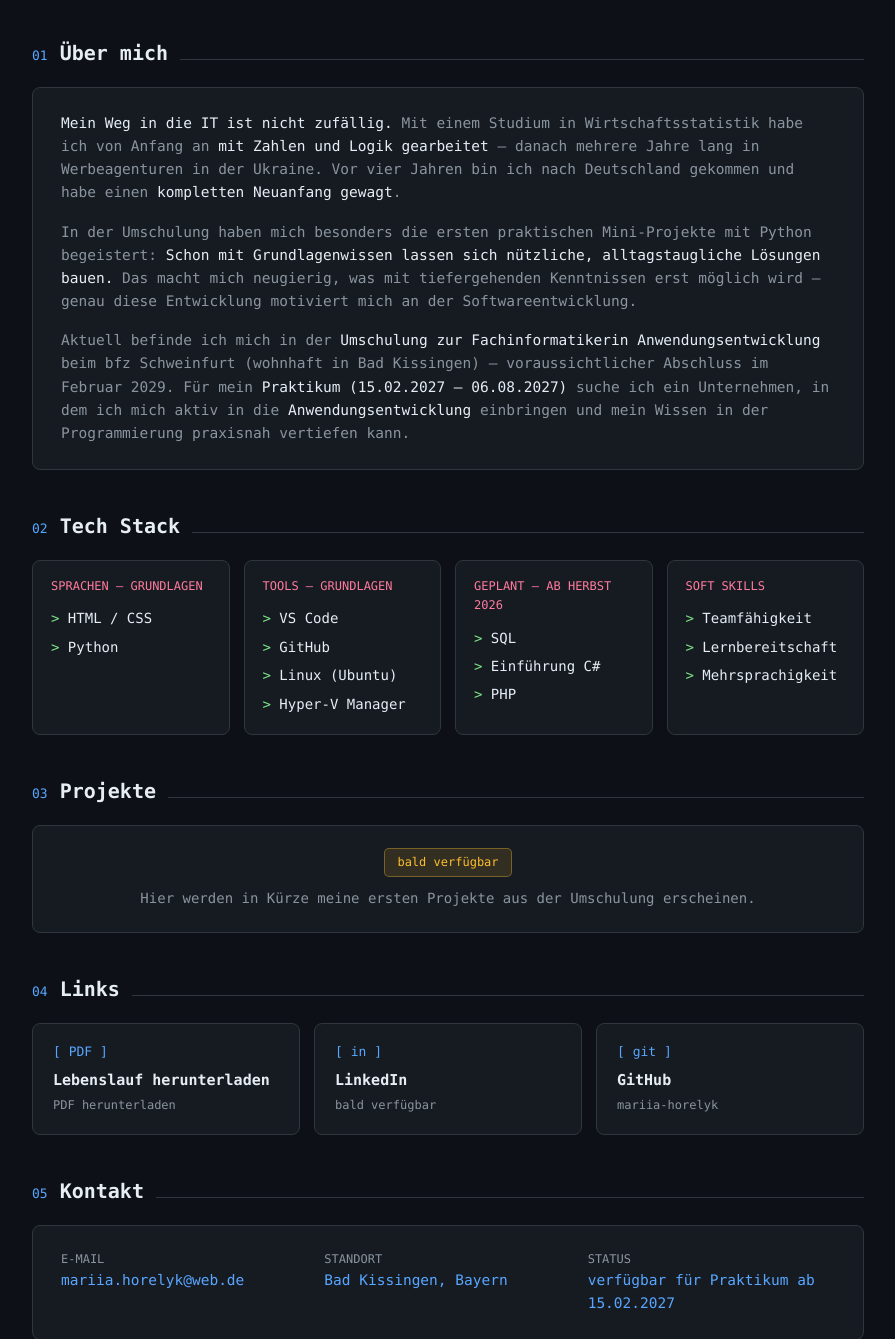
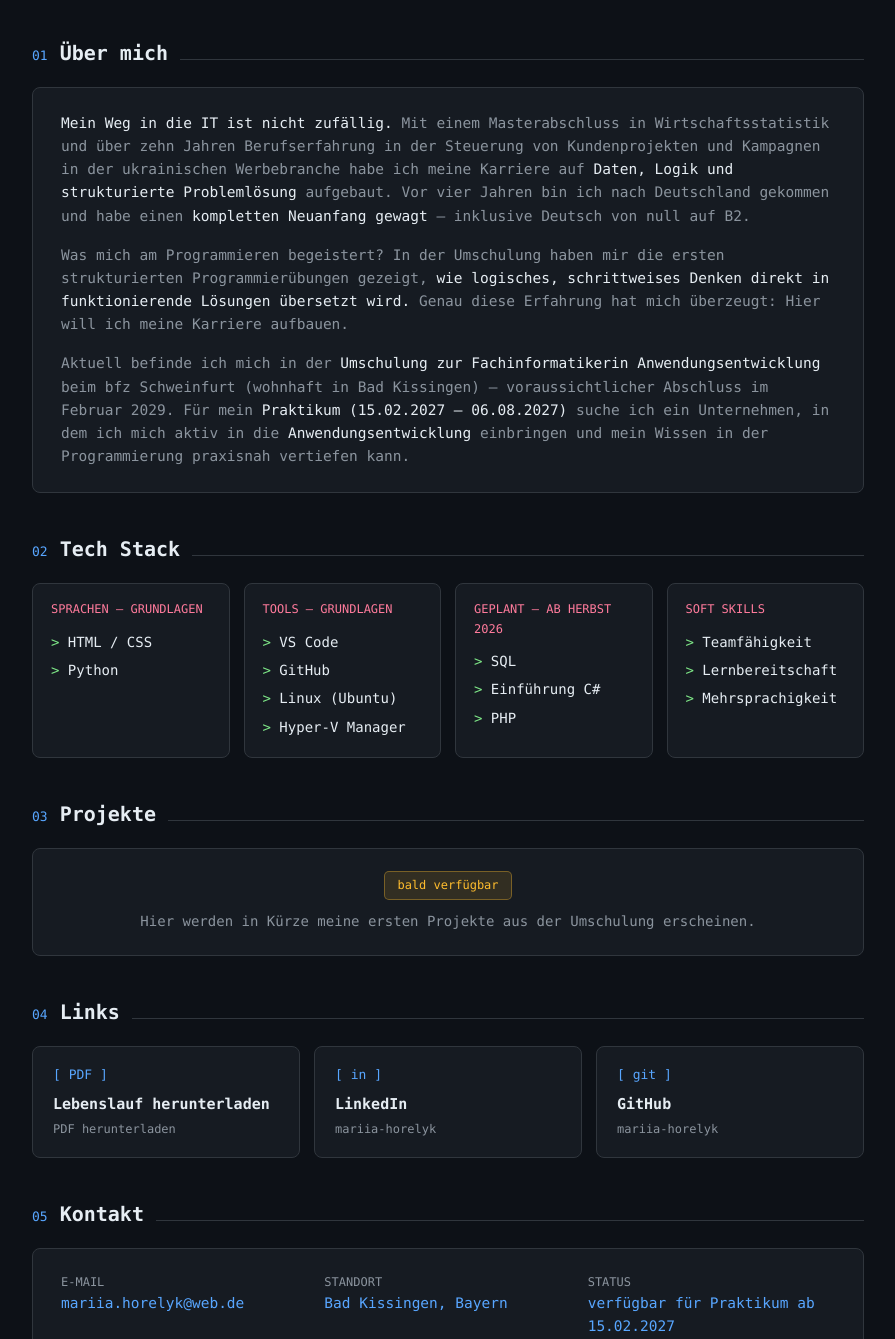
Before and after one commit to mariia-horelyk/mariia-horelyk.github.io, a plain HTML site: page index.html in a window 1280 px wide. Shown: the part 333-1672 px from the top of the page, without its empty margins (192-1087 px from the left). Drawn offline with Linux system fonts and the light colour scheme.

Commit message:
Add files via upload

```diff
--- a/index.html
+++ b/index.html
@@ -175,18 +175,18 @@
     <div class="section-head"><span class="tag">01</span><h2>Über mich</h2><div class="line"></div></div>
     <div class="panel">
       <p class="about">
-        <span class="hl">Mein Weg in die IT ist nicht zufällig.</span> Mit einem Studium in
-        Wirtschaftsstatistik habe ich von Anfang an <span class="hl">mit Zahlen und Logik
-        gearbeitet</span> — danach mehrere Jahre lang in Werbeagenturen in der Ukraine.
-        Vor vier Jahren bin ich nach Deutschland gekommen und habe einen <span class="hl">kompletten
-        Neuanfang gewagt</span>.
+        <span class="hl">Mein Weg in die IT ist nicht zufällig.</span> Mit einem Masterabschluss in
+        Wirtschaftsstatistik und über zehn Jahren Berufserfahrung in der Steuerung von
+        Kundenprojekten und Kampagnen in der ukrainischen Werbebranche habe ich meine Karriere auf
+        <span class="hl">Daten, Logik und strukturierte Problemlösung</span> aufgebaut. Vor vier
+        Jahren bin ich nach Deutschland gekommen und habe einen <span class="hl">kompletten
+        Neuanfang gewagt</span> — inklusive Deutsch von null auf B2.
       </p>
       <p class="about" style="margin-top: 16px;">
-        In der Umschulung haben mich besonders die ersten praktischen Mini-Projekte mit Python
-        begeistert: <span class="hl">Schon mit Grundlagenwissen lassen sich nützliche,
-        alltagstaugliche Lösungen bauen.</span> Das macht mich neugierig, was mit tiefergehenden
-        Kenntnissen erst möglich wird — genau diese Entwicklung motiviert mich an der
-        Softwareentwicklung.
+        Was mich am Programmieren begeistert? In der Umschulung haben mir die ersten strukturierten
+        Programmierübungen gezeigt, <span class="hl">wie logisches, schrittweises Denken direkt in
+        funktionierende Lösungen übersetzt wird.</span> Genau diese Erfahrung hat mich überzeugt:
+        Hier will ich meine Karriere aufbauen.
       </p>
       <p class="about" style="margin-top: 16px;">
         Aktuell befinde ich mich in der <span class="hl">Umschulung zur Fachinformatikerin
@@ -237,10 +237,10 @@
         <div class="label">Lebenslauf herunterladen</div>
         <div class="sub">PDF herunterladen</div>
       </a>
-      <a class="link-card" href="#">
+      <a class="link-card" href="https://www.linkedin.com/in/mariia-horelyk" target="_blank">
         <span class="icon">[ in ]</span>
         <div class="label">LinkedIn</div>
-        <div class="sub">bald verfügbar</div>
+        <div class="sub">mariia-horelyk</div>
       </a>
       <a class="link-card" href="https://github.com/mariia-horelyk" target="_blank">
         <span class="icon">[ git ]</span>
```
